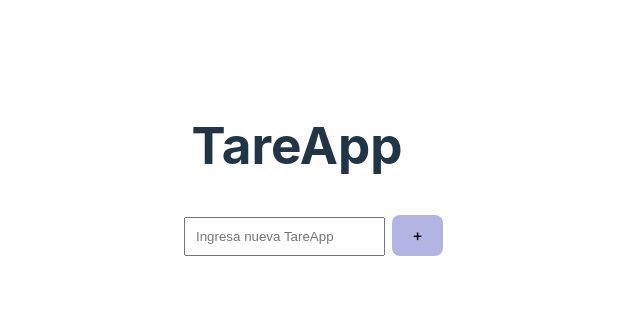
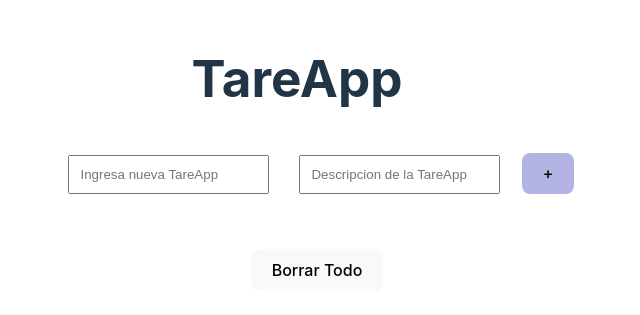
Before and after one commit to Pejoma2/my-react-tasks-list, a React (Vite) app: page / in a window 1280 px wide. Shown: the part 219-534 px from the top of the page, without its empty margins (343-983 px from the left). Built offline with nearby package versions, Linux system fonts and the light colour scheme.

Commit message:
boton borrar todas las tareas

```diff
--- a/src/App.css
+++ b/src/App.css
@@ -43,7 +43,6 @@
 
 .tarea,
 .tarea-completada {
-  /* height: 200px; */
   list-style-type: none;
   text-align: left;
   border: solid 1px black;
@@ -59,6 +58,7 @@
 }
 
 .nueva-tarea {
+  margin: 15px;
   padding: 10px;
   transition: transform 0.5s ease-in-out;
 }
@@ -76,7 +76,7 @@
   }
 }
 
-#tarea {
+/* #tarea {
   transition: transform 0.5s ease-in-out;
   animation: slideInFromRight 1.1s ease-in-out;
 } */
@@ -95,12 +95,16 @@
   transform: scale(1.2);
 }
 
+.boton-edit, .boton-borrar{
+  float: right;
+}
 
 .boton-edit{
   color: rgb(18, 18, 172);
   margin: 5px;
   font-size: 12px;
   transition: transform 0.2s ease-in-out;
+}
 
 
 .boton-borrar{
@@ -114,8 +118,32 @@
   transform: scale(1.5);
 }
 
-.contenedor-botones{
-  display: flex;
-  justify-content: flex-end;
+.borrar-todo{
+  margin: 40px;
+  transition: transform 0.9s ease-in-out;
+}
 
+.borrar-todo:hover{
+  transform: scale(3);
+  color: white;
+  background-color: red;
 }
+
+#tarea{
+  height: 36px;
+}
+
+.titulo {
+  animation: fadeIn 2s ease-in-out;
+}
+
+@keyframes fadeIn {
+  0% {
+    opacity: 0;
+    transform: translateY(-50px);
+    color: green;}
+  100% {
+    opacity: 1;
+    transform: translateY(0);
+  }
+}
--- a/src/components/Header.jsx
+++ b/src/components/Header.jsx
@@ -1,7 +1,7 @@
 export default function TaskList(){
 
     return(
-        <h1>TareApp</h1>
+        <h1 className="titulo">TareApp</h1>
     )
 
 }
--- a/src/components/TaskCreator.jsx
+++ b/src/components/TaskCreator.jsx
@@ -5,6 +5,8 @@ import { useState } from "react";
 // eslint-disable-next-line react/prop-types
 export default function TaskCreator({ createNewTask }) {
   const [nuevaTareApp, setNuevaTareApp] = useState("");
+
+  const [nuevaDescripcion, setNuevaDescripcion] = useState("");
 
 
   //console.log(propiedades.createNewTask)
@@ -26,7 +28,16 @@ export default function TaskCreator({ createNewTask }) {
         value={nuevaTareApp}
         onChange={(e) => setNuevaTareApp(e.target.value)}
       />
+
+
+      <input
+        type="text"
+        className="nueva-tarea"
+        placeholder="Descripcion de la TareApp"
+        value={nuevaDescripcion}
+         />
       <button className="button-agregar">+</button>
+
     </form>
   );
 }
--- a/src/components/TaskList.jsx
+++ b/src/components/TaskList.jsx
@@ -4,8 +4,14 @@ import { useTask } from "../hooks/useTask";
 
 export default function TaskList() {
 
-  const {itemTarea, createTask, deleteTask, editTask, toggleTask} = useTask();
+  const {itemTarea, createTask, deleteTask, editTask, toggleTask, deleteAllTask} = useTask();
 
+
+  const handleDeleteAllTask = () => {
+    if (window.confirm("Esta seguro de BORRAR TODAS las tareas?")) {
+      deleteAllTask();
+    }
+  };
 
   return (
     <ul>
@@ -18,8 +24,10 @@ export default function TaskList() {
                 key={tarea.id}
                 toggleTask={toggleTask}
                 deleteTask={deleteTask}
-                editTask={editTask}/>
+                editTask={editTask}
+                />
       ))}
+      <button className="borrar-todo" onClick={handleDeleteAllTask}>Borrar Todo</button>
     </ul>
   );
 }
--- a/src/hooks/useTask.js
+++ b/src/hooks/useTask.js
@@ -20,6 +20,7 @@ export const useTask = () => {
 
 
     let index = itemTarea.length + 1;
+
   function createTask(taskname) {
 
     if(!itemTarea.find((task) => task.nombre === taskname)){
@@ -32,6 +33,10 @@ export const useTask = () => {
 
   const deleteTask = (taskToDelete) => {
     setItemTarea(itemTarea.filter((t) => t.nombre !== taskToDelete.nombre));
+  }
+
+  const deleteAllTask = () => {
+    setItemTarea([]);
   }
 
 
@@ -57,6 +62,7 @@ export const useTask = () => {
         createTask,
         deleteTask,
         editTask,
-        toggleTask
+        toggleTask,
+        deleteAllTask
     }
 }
```
